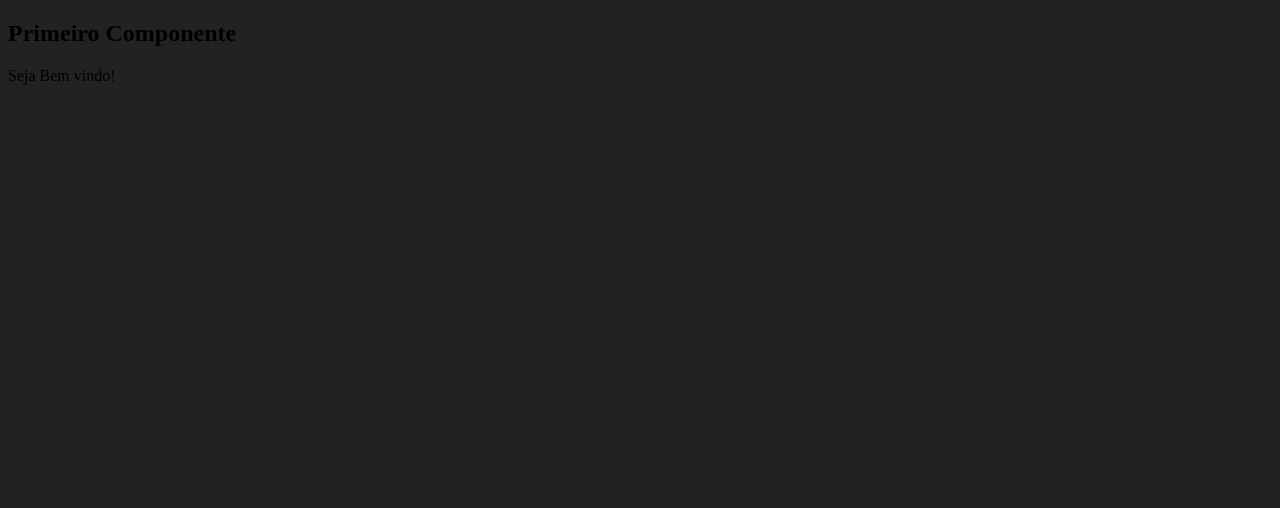
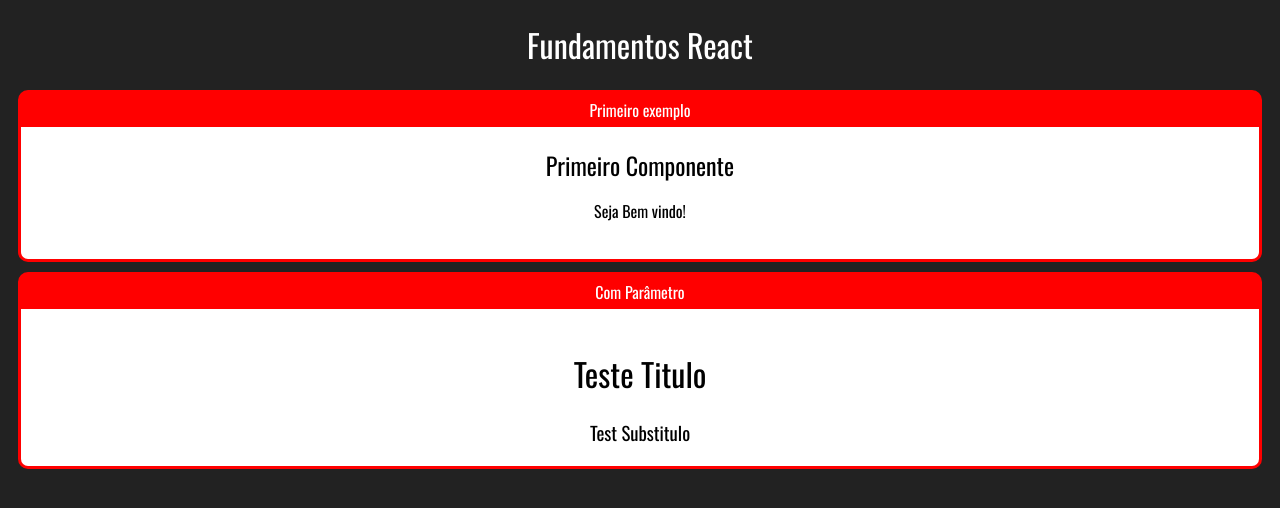
Before and after one commit to fabricioct/learn, a React (Create React App) app in the folder learn-react/fundamentos-react/: page / in a window 1280 px wide. Shown: the top 508 px of the page. Built offline with nearby package versions, Linux system fonts and the light colour scheme.

Commit message:
"Exemplos Card"

```diff
--- /dev/null
+++ b/learn-react/fundamentos-react/src/App.jsx
@@ -0,0 +1,19 @@
+import React from "react";
+import Primeiro from "./components/basicos;/Primeiro";
+import Segundo from "./components/basicos;/Segundo";
+import ComParametro from "./components/basicos;/ComParametro";
+import Card from "./layout/Card";
+
+const app = () => {
+  return( <div>
+    <h1>Fundamentos React</h1>
+    <Card titulo="Primeiro exemplo">
+        <Primeiro/>
+    </Card>
+    <Card titulo="Com Parâmetro" >
+        <ComParametro titulo="Teste Titulo"  subtitulo="Test Substitulo"/>
+    </Card>
+  </div>);
+};
+
+export default app;
--- /dev/null
+++ b/learn-react/fundamentos-react/src/components/basicos;/ComParametro.jsx
@@ -0,0 +1,12 @@
+import React from "react";
+
+export default function ComParametro(props) {
+  console.log(props);
+
+  return (
+    <div>
+      <h1>{props.titulo} </h1>
+      <h3>{props.subtitulo}</h3>
+    </div>
+  );
+}
--- a/learn-react/fundamentos-react/src/components/basicos;/Primeiro.js
+++ b/learn-react/fundamentos-react/src/components/basicos;/Primeiro.jsx
@@ -3,10 +3,12 @@
 export default function Primeiro() {
 
   const msg = 'Seja Bem vindo!';
+
     return (
     <div>
        <h2>Primeiro Componente</h2>
        <p>{msg}</p>
     </div>
   );
+
 }
--- /dev/null
+++ b/learn-react/fundamentos-react/src/components/basicos;/Segundo.jsx
@@ -0,0 +1,16 @@
+import React from "react"
+
+
+const segundo = () => {
+
+  const msg = 'Seja Bem vindo!';
+    return (
+    <div>
+       <h2>Segundo Componente</h2>
+       <p>{msg}</p>
+    </div>
+  );
+
+}
+
+export default segundo;
--- a/learn-react/fundamentos-react/src/index.css
+++ b/learn-react/fundamentos-react/src/index.css
@@ -1,3 +1,21 @@
-body{
-    background-color: #222;
+@import url("https://fonts.googleapis.com/css2?family=Oswald&display=swap");
+
+body {
+  font-family: Oswald;
+  background-color: #222;
+  color: #fff;
+  text-align: center;
 }
+
+h1,
+h2,
+h3 {
+  font-weight: 200;
+}
+
+
+
+h2,
+h3 {
+  margin: 0;
+}
--- a/learn-react/fundamentos-react/src/index.js
+++ b/learn-react/fundamentos-react/src/index.js
@@ -1,9 +1,9 @@
+import { createRoot } from "react-dom/client";
 import "./index.css";
-import ReactDOM from "react-dom";
-import React from "react";
-import Primeiro from "./components/basicos;/Primeiro";
+import App from "./App";
 
 
-ReactDOM.render(  <div>
-    <Primeiro/>
-  </div>, document.getElementById("root"));
+const container = document.getElementById("root")
+const root = createRoot(container);
+
+root.render(<App/>);
--- /dev/null
+++ b/learn-react/fundamentos-react/src/layout/Card.css
@@ -0,0 +1,19 @@
+.card {
+  background-color: red;
+  border: 3px solid red;
+  border-radius: 10px;
+  overflow: hidden;
+  margin: 10px;
+}
+
+.card .title {
+  padding: 5px 0px;
+  justify-content: center;
+  font-display: flex;
+}
+
+.card .content {
+  background-color: #fff;
+  color: #000;
+  padding: 20px;
+}
--- /dev/null
+++ b/learn-react/fundamentos-react/src/layout/Card.jsx
@@ -0,0 +1,13 @@
+import React from "react";
+import "./Card.css";
+
+const card = (props) => {
+  return (
+    <div className="card">
+      <div className="title">{props.titulo}</div>
+      <div className="content">{props.children}</div>
+    </div>
+  );
+};
+
+export default card;
```
